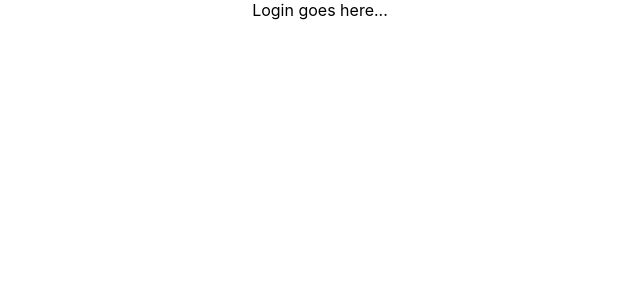
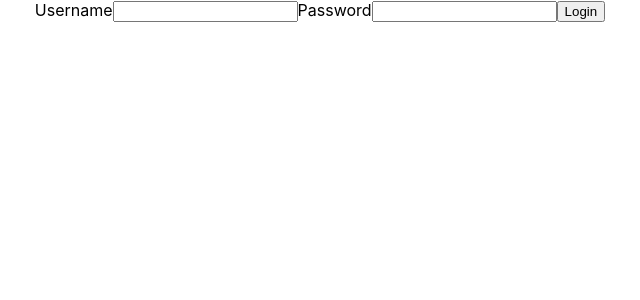
Before and after one commit to randomout/FE-React-Evaluation, a React (Create React App) app: page /login in a window 1280 px wide. Shown: the top 300 px of the page, without its empty margins (320-960 px from the left). Built offline with nearby package versions, Linux system fonts and the light colour scheme.

Commit message:
add login functionality

```diff
--- a/src/Login.js
+++ b/src/Login.js
@@ -1,9 +1,43 @@
-import React from "react";
+import React, { useState } from "react";
+import { useHistory } from "react-router-dom";
+
+import { useSelector, useDispatch } from "react-redux";
+
+import { login } from "./actions";
 
 function Login() {
+  const [data, setData] = useState({
+    username: '',
+    password: '',
+  });
+
+  const dispatch = useDispatch();
+  const history = useHistory();
+
+  const submitHandler = (e) => {
+    e.preventDefault();
+
+    dispatch(login(data, history));
+  };
+
+  const changeHandler = (e) => {
+    setData({
+      ...data,
+      [e.target.name]:e.target.value,
+    });
+  }
+
   return (
     <div className="Login">
-      Login goes here...
+      <form onSubmit={submitHandler}>
+        <label htmlFor="username" >Username</label>
+        <input type="text" name="username" value={data.username} onChange={changeHandler}/>
+
+        <label htmlFor="password">Password</label>
+        <input type="password" name="password" value={data.password} onChange={changeHandler}/>
+
+        <button type="submit">Login</button>
+      </form>
     </div>
   )
 }
--- /dev/null
+++ b/src/actions/index.js
@@ -0,0 +1,35 @@
+export const LOGIN_SUCCESS = 'LOGIN_SUCCESS';
+export const LOGIN_FAILURE = 'LOGIN_FAILURE'
+
+export const login = (data, history) => async dispatch => {
+  try {
+    const response = await fetch('http://localhost:3000/api/login', { method: 'POST', body: JSON.stringify(data)});
+
+    console.log(response);
+
+    // ignoring the response, but we'd do a loginSuccess/loginFailure call depending on
+    // the response here...
+
+    dispatch(loginSuccess(data.username));
+
+    history.push('/');
+  } catch( error ) {
+    // we'd do something like...
+    // loginFialure(data.username, error);
+  }
+};
+
+export const loginSuccess = (userName) => ({
+  type: LOGIN_SUCCESS,
+  payload: {
+    userName
+  }
+});
+
+export const loginFailure = (userName, error) => ({
+  type: LOGIN_FAILURE,
+  payload: {
+    userName,
+    error
+  }
+});
--- a/src/reducers/user.js
+++ b/src/reducers/user.js
@@ -1,11 +1,24 @@
+import { LOGIN_SUCCESS, LOGIN_FAILURE } from "../actions";
+
 export default function user(state = initialUserState, action) {
     switch (action.type) {
-
+        case LOGIN_SUCCESS:
+            return {
+                ...state,
+                userName: action.payload.userName,
+            }
+        case LOGIN_FAILURE:
+            return {
+                ...state,
+                userName: '',
+                error: action.payload.error
+            }
         default:
             return state;
     }
 }
 
 const initialUserState = {
-    userName: ''
+    userName: '',
+    error: null,
 };
```
